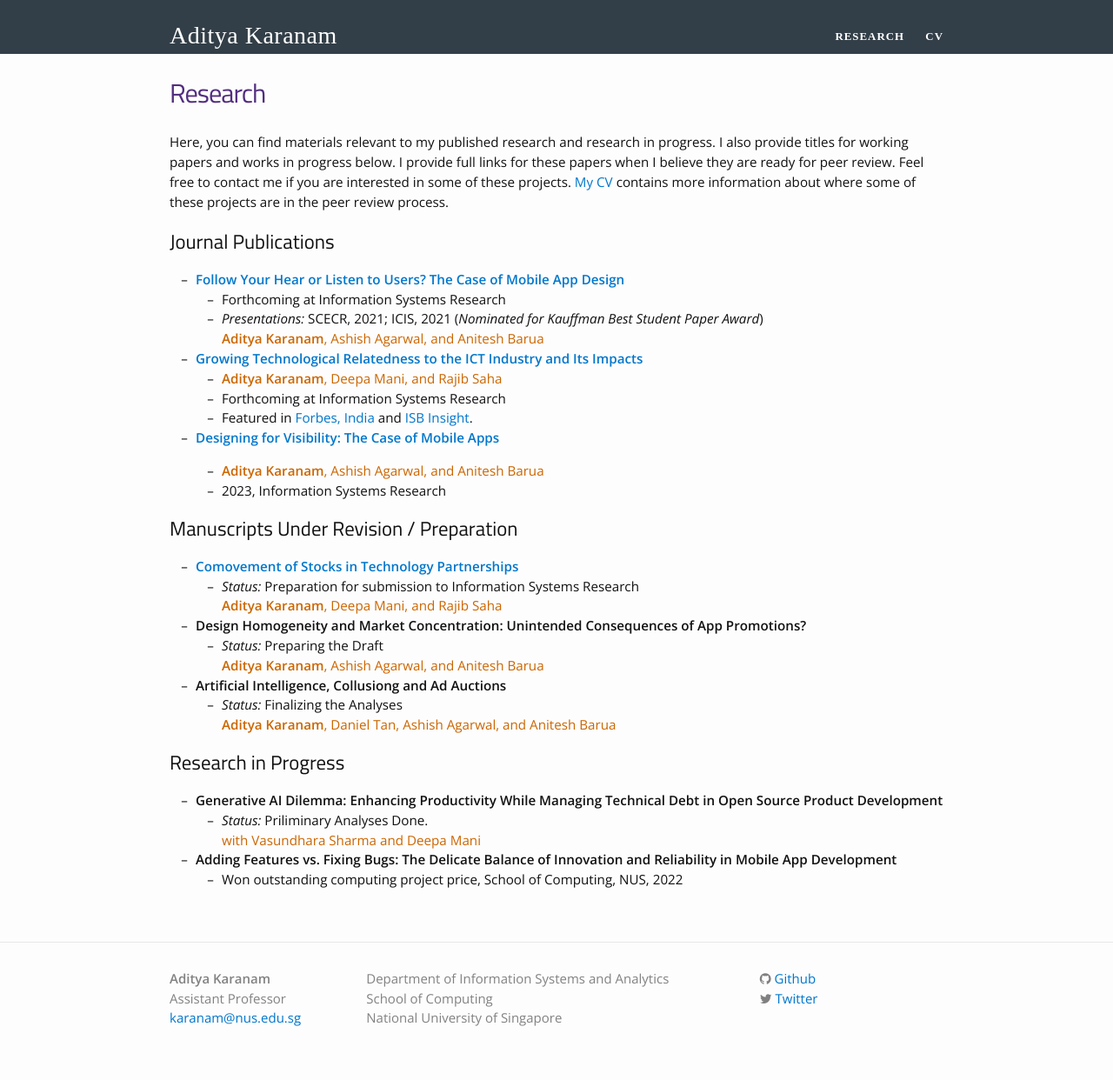
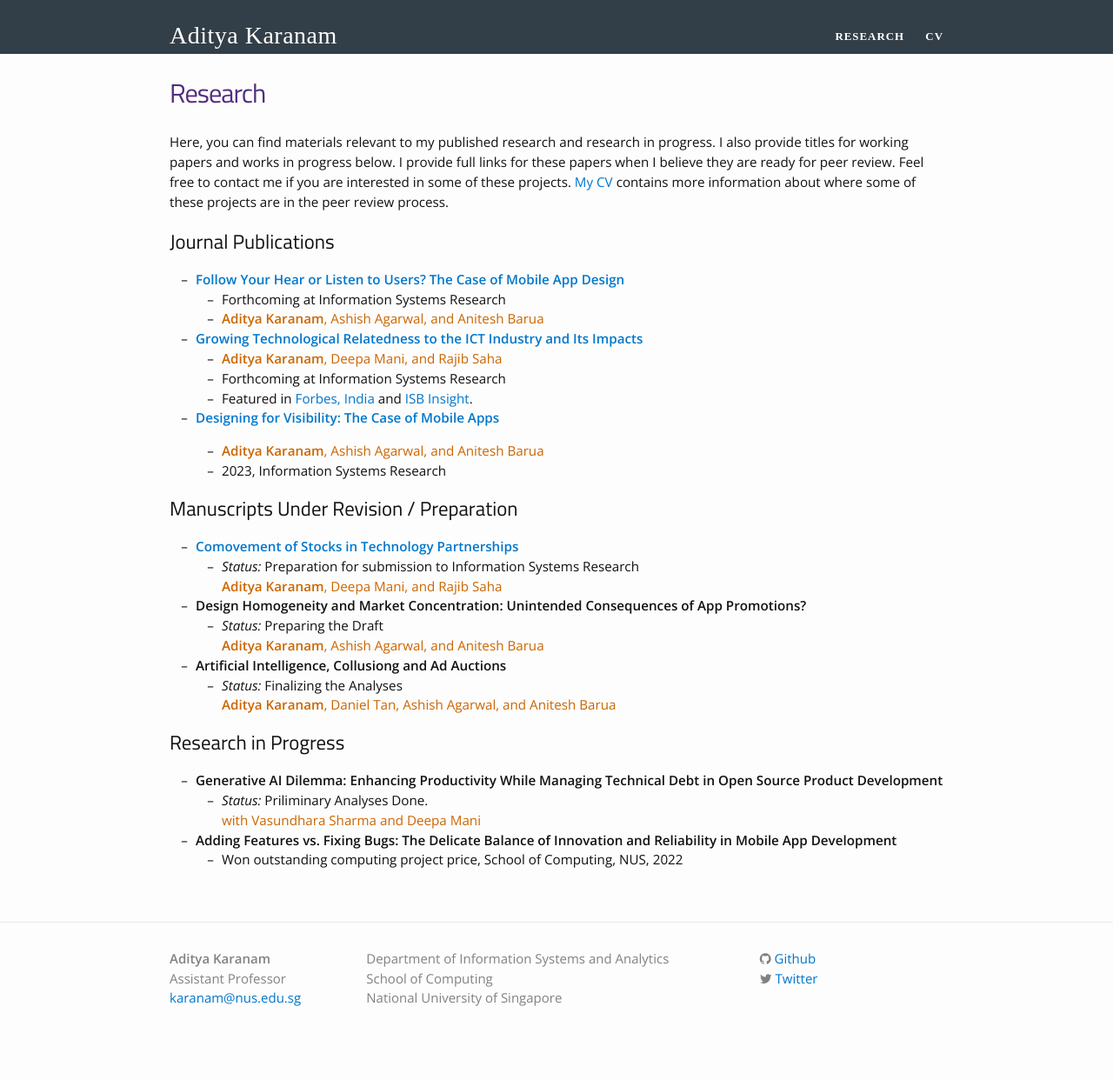
Before and after one commit to askaranam/askaranam.github.io, a Jekyll site: the page built from research.md, in a window 1280 px wide. Shown: the whole page at 87% size. Built offline with Jekyll 4.4.1, drawn with Linux system fonts in a browser that asks for light colours; nearby versions of some CDN libraries; some web fonts are replaced; after the commit the page ends 1219 px from its top, so only the background shows below that.

Commit message:
Update research.md

```diff
--- a/research.md
+++ b/research.md
@@ -16,8 +16,7 @@
 
 * **[Follow Your Hear or Listen to Users? The Case of Mobile App Design](https://papers.ssrn.com/sol3/papers.cfm?abstract_id=3844787)**
     * Forthcoming at Information Systems Research <br/>
-    * *Presentations:*  SCECR, 2021; ICIS, 2021 (*Nominated for Kauffman Best Student Paper Award*) <br/>
-    <span style="color: rgb(204,102,0)"><b>Aditya Karanam</b>, Ashish Agarwal, and Anitesh Barua</span>
+    * <span style="color: rgb(204,102,0)"><b>Aditya Karanam</b>, Ashish Agarwal, and Anitesh Barua</span>
 
 * **[Growing Technological Relatedness to the ICT Industry and Its Impacts](https://pubsonline.informs.org/doi/10.1287/isre.2020.0627)**
     <!-- * *Presentations:*  CIST, Nashville, Tensesse, 2016-->
```
